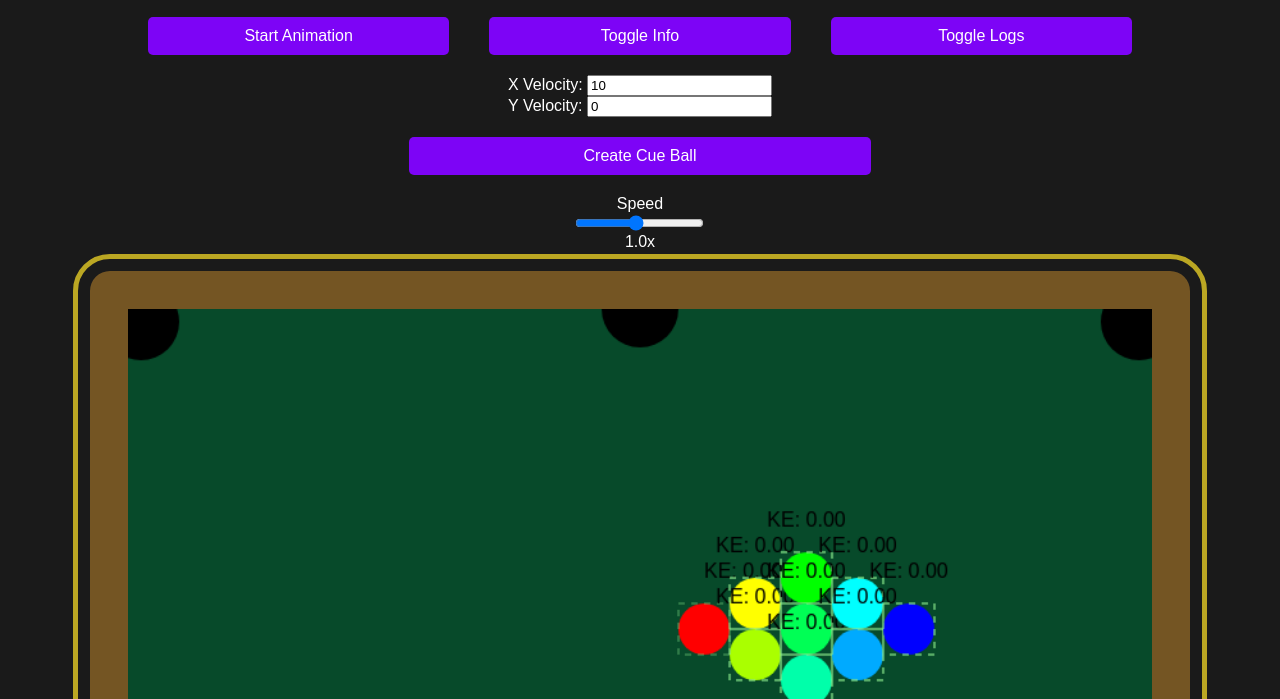
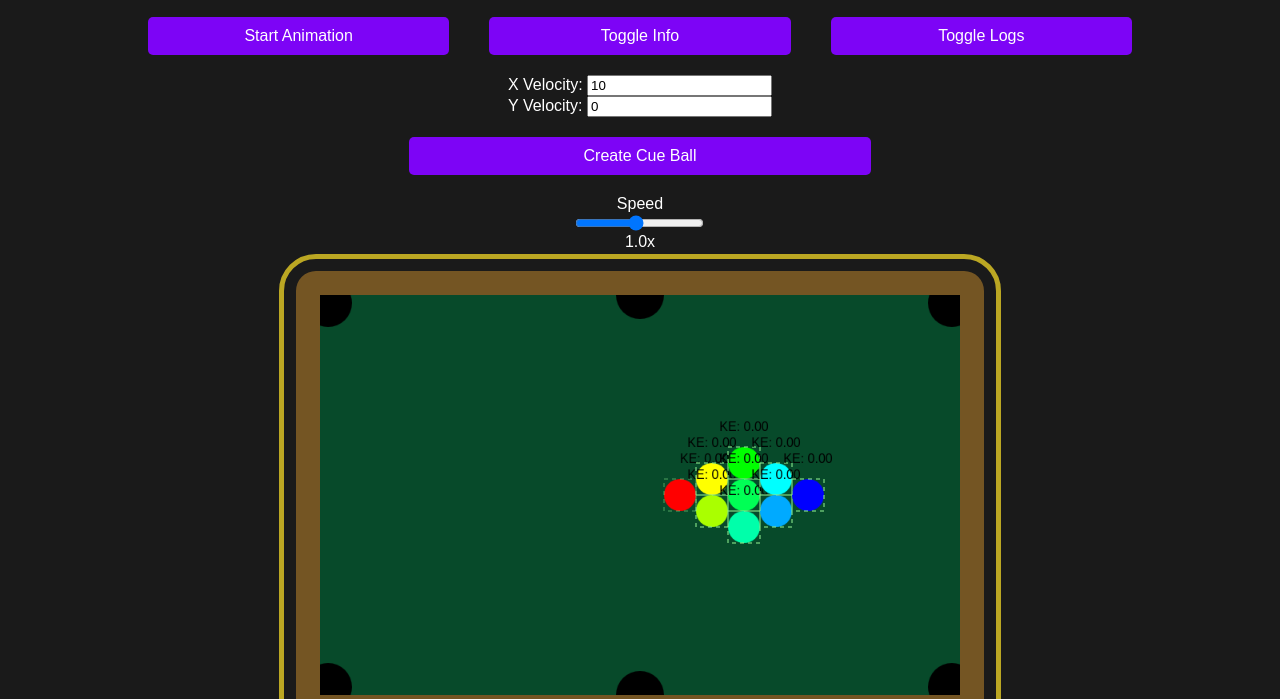
Before and after one commit to BarbWire-1/Elastic-Collision-Control--BBox, a plain HTML site: page index.html in a window 1280 px wide. Shown: the part 101-800 px from the top of the page. Drawn offline with Linux system fonts and the light colour scheme.

Commit message:
css dimensions canvas

```diff
--- a/style.css
+++ b/style.css
@@ -36,9 +36,9 @@ p {
 	display: block;
 
 
-	width: 80vw;
-	height: 50vw;
-	border: 3vw solid rgb(116, 85, 35);
+	width: min(80vw , 80vh);
+	height: min(50vw, 50vh);
+	border: min(3vw, 3vh) solid rgb(116, 85, 35);
 	border-radius: 20px;
 	outline: 5px solid rgb(187, 167, 35);
 	outline-offset: 1vw;
```
